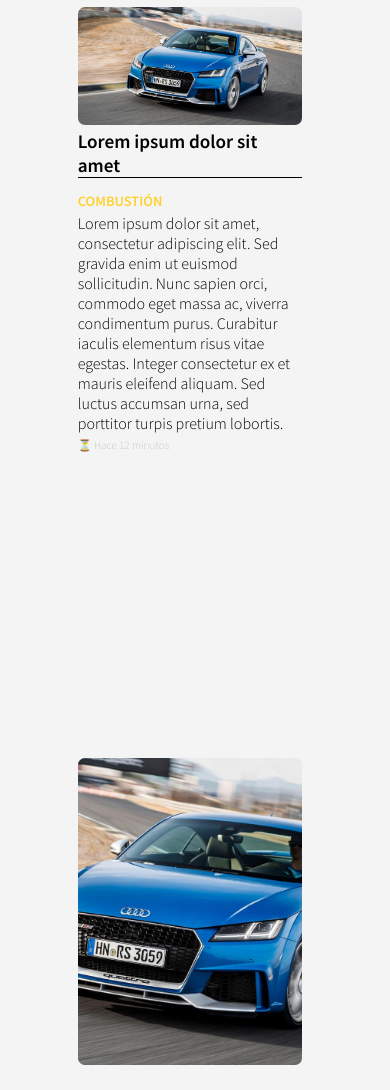
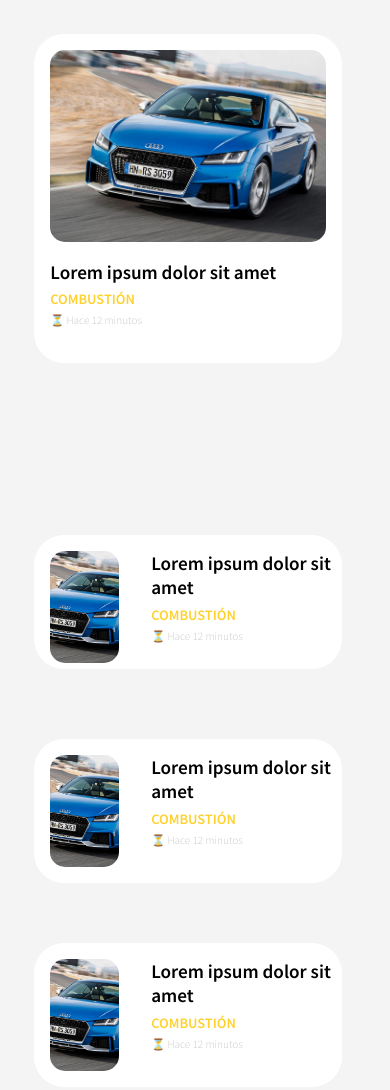
Before and after one commit to javidiazdom/coches-daw1, a plain HTML site: page templates/News/News.html in a window 390 px wide. Shown: the top 1090 px of the page. Drawn offline with Linux system fonts and the light colour scheme.

Commit message:
news responsive casi listo

```diff
--- a/templates/News/News.css
+++ b/templates/News/News.css
@@ -5,10 +5,9 @@
   margin: 0 auto;
   display: grid;
   width: 100%;
-  grid-template-columns: 40% 50%;
-  grid-template-rows: 40% 17% 28%;
-  grid-gap: 10%;
-
+  grid-template-columns: 35% 50%;
+  grid-template-rows: 45% 14% 28%;
+  grid-gap: 12%;
 }
 
 .container-noticias img{
@@ -34,6 +33,10 @@
   border-color: red;
 }
 
+.noticia1{
+  margin-bottom: 2px;
+}
+
 @media screen and (min-width: 768px) {
   .img-mv{
     display:none;
@@ -53,9 +56,12 @@
     display: grid;
     width: 100%;
     grid-template-columns: 90%;
-    grid-template-rows: 20% 20% 20% 20;
-    grid-gap: 10%;
+    grid-template-rows: 25% 20% 20% 20%;
+    grid-gap: 2.5%;
+  }
 
+  .align {
+    padding: 1.5rem;
   }
 
   h1 {
@@ -76,5 +82,82 @@
     display: grid;
   }
 
+  .titulo{
+    border-bottom: none;
+  }
 
+  .img-d{
+    display: none;
+  }
+
+  .noticia1 {
+    padding: 1rem;
+    margin-top: 3rem;
+    background-color: white;
+    border-radius: 30px;
+    display: grid;
+    grid-template-rows: 60% 40%;
+    gap: 2rem;
+    margin-top: 0px;
+  }
+
+  .noticia1 img {
+    width: 100%;
+    border-radius: 15px;
+    object-fit: cover;
+    height: 12rem;
+  }
+
+  .noticia1 h3 {
+    margin: 0.4rem 0 0 0;
+  }
+
+  .noticia2 {
+    max-height: 8rem;
+  }
+
+  .noticia1 .preview-text {
+    padding: 0px;
+  }
+
+  .noticia1 p {
+    display: none;
+  }
+
+  .noticia2 {
+    padding: 1rem;
+    margin-top: 3rem;
+    background-color: white;
+    border-radius: 30px;
+    display: grid;
+    grid-template-columns: 25% 70%;
+    gap: 2rem;
+  }
+
+  .noticia2 img {
+    width: 100%;
+    border-radius: 15px;
+    object-fit: cover;
+    height: 7rem;
+  }
+
+  .noticia2 h3 {
+    margin: 0.4rem 0 0 0;
+  }
+
+  .noticia2 {
+    max-height: 8rem;
+  }
+
+  .noticia2 .preview-text {
+    padding: 0;
+  }
+
+  .noticia2 p {
+    display: none;
+  }
+
+  .vacio{
+    display: none;
+  }
 }
--- a/templates/News/News.html
+++ b/templates/News/News.html
@@ -15,37 +15,28 @@
                 <div>
                     <div class="noticia1">
                         <img class="img-mv" src = "../assets/audi-tt.jpg">
+                        <div class = "preview-text">
                             <h2 class="titulo">Lorem ipsum dolor sit amet</h2>
                             <h3>COMBUSTIÓN</h3>
                             <p>Lorem ipsum dolor sit amet, consectetur adipiscing elit. Sed gravida enim ut euismod sollicitudin. Nunc sapien orci, commodo eget massa ac, viverra condimentum purus. Curabitur iaculis elementum risus vitae egestas. Integer consectetur ex et mauris eleifend aliquam. Sed luctus accumsan urna, sed porttitor turpis pretium lobortis.</p>
                             <h4>⏳ Hace 12 minutos</h4>
                         </div>
                     </div>
-
+                </div>
                 <div><img class="img-d" src = "../assets/audi-tt.jpg"></div>
-
                 <div class="noticia2">
                     <img class="img-mv" src = "../assets/audi-tt.jpg">
-                    <h2 class="titulo">Lorem ipsum dolor sit amet</h2>
-                    <h3>COMBUSTIÓN</h3>
-                    <p>Lorem ipsum dolor sit amet, consectetur adipiscing elit. Sed gravida enim ut euismod sollicitudin.</p>
-                    <h4>⏳ Hace 12 minutos</h4>
-                </div>
-
-                <div>
-                    <div class="noticia2">
-                        <img class="img-mv" src = "../assets/audi-tt.jpg">
+                    <div class = "preview-text">
                         <h2 class="titulo">Lorem ipsum dolor sit amet</h2>
                         <h3>COMBUSTIÓN</h3>
                         <p>Lorem ipsum dolor sit amet, consectetur adipiscing elit. Sed gravida enim ut euismod sollicitudin.</p>
                         <h4>⏳ Hace 12 minutos</h4>
                     </div>
                 </div>
-
-                <div></div>
-
+                <div>
                     <div class="noticia2">
                         <img class="img-mv" src = "../assets/audi-tt.jpg">
+                        <div class = "preview-text">
                             <h2 class="titulo">Lorem ipsum dolor sit amet</h2>
                             <h3>COMBUSTIÓN</h3>
                             <p>Lorem ipsum dolor sit amet, consectetur adipiscing elit. Sed gravida enim ut euismod sollicitudin.</p>
@@ -53,5 +44,17 @@
                         </div>
                     </div>
                 </div>
+                <div class="vacio"></div>
+                <div class="noticia2">
+                    <img class="img-mv" src = "../assets/audi-tt.jpg">
+                    <div class = "preview-text">
+                        <h2 class="titulo">Lorem ipsum dolor sit amet</h2>
+                        <h3>COMBUSTIÓN</h3>
+                        <p>Lorem ipsum dolor sit amet, consectetur adipiscing elit. Sed gravida enim ut euismod sollicitudin.</p>
+                        <h4>⏳ Hace 12 minutos</h4>
+                    </div>
+                </div>
+        </div>
+    </div>
 </body>
 </html>
```
Also changed, not shown: 1 other file. Lines whose indentation alone changed are shown as unchanged.
